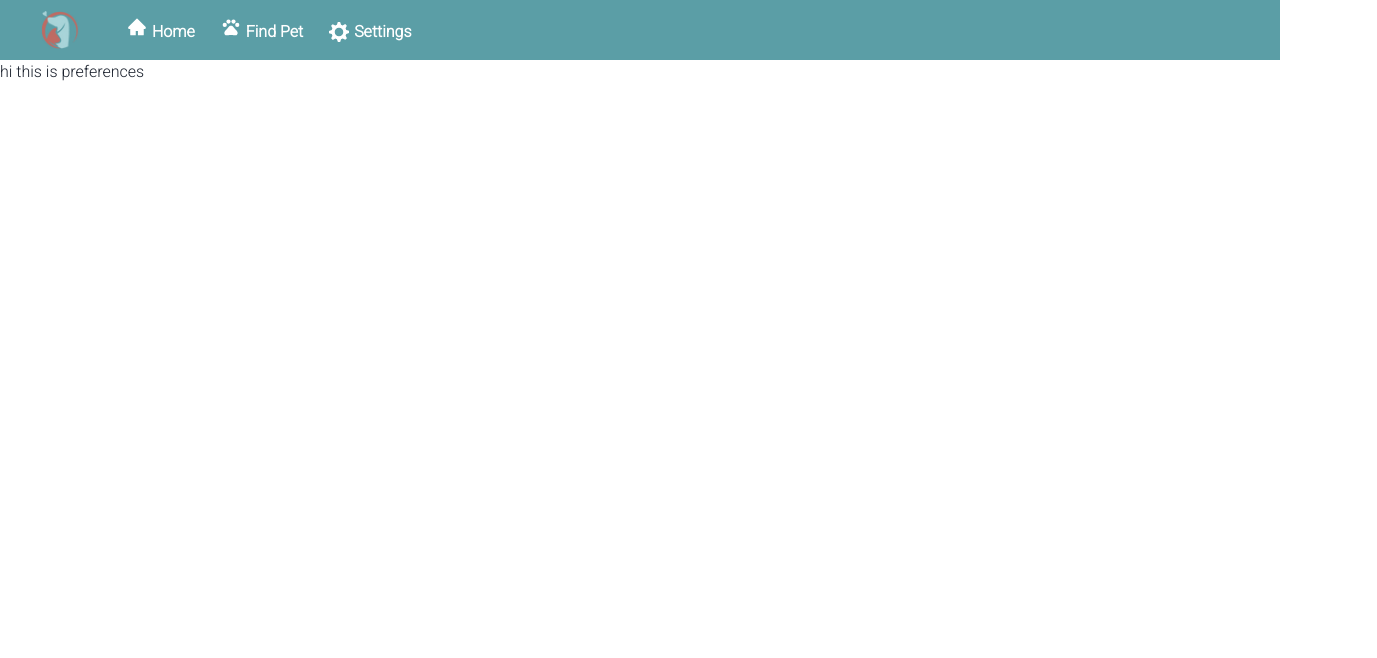
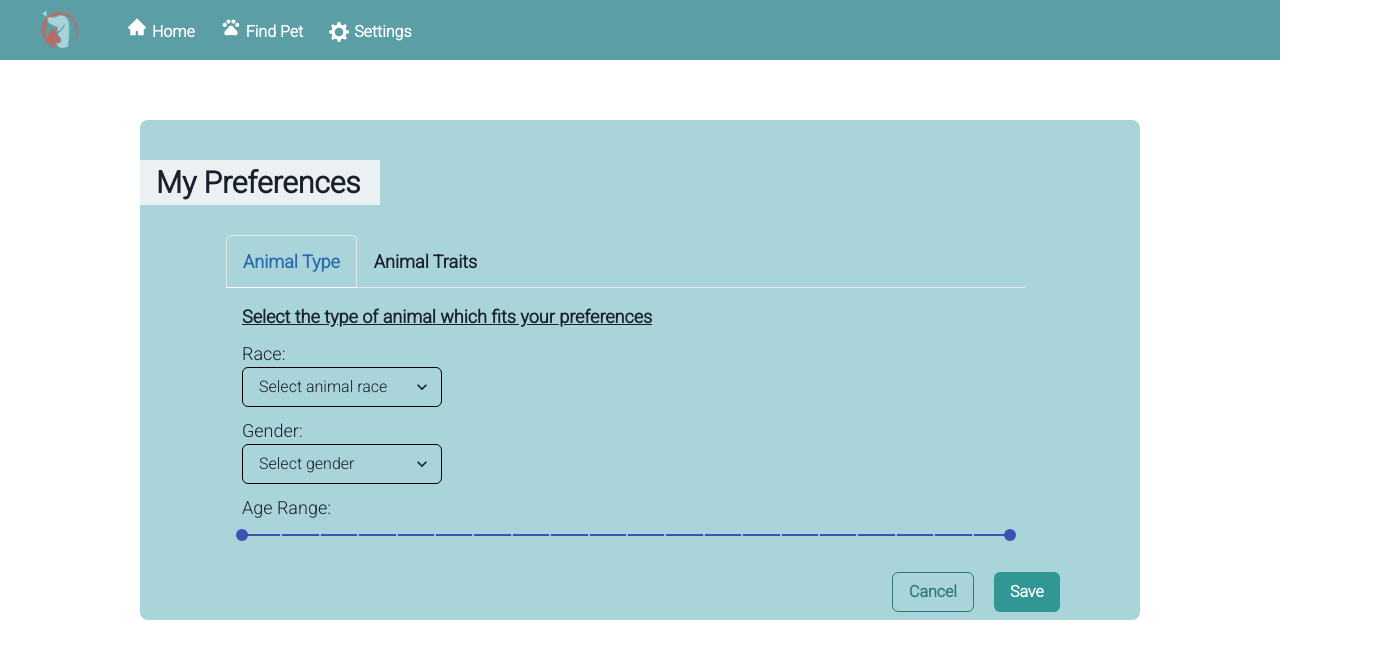
Before and after one commit to jfv-2000/purrrfect-match, a React (Create React App) app: page /preferences in a window 1280 px wide. Shown: the top 658 px of the page, 1377 px wide, since content can reach past the window. Built offline with nearby package versions, Linux system fonts and the light colour scheme.

Commit message:
add preferences

```diff
--- a/src/components/Home.js
+++ b/src/components/Home.js
@@ -5,13 +5,13 @@ export default function Home() {
   return (
     <Flex align="center" justify="center">
       <VStack>
-        <Container maxWidth="5xl">
-          <Text fontSize="5xl" fontWeight="bold" align="center">
+        <Container maxWidth="4xl" mt="40px">
+          <Text fontSize="4xl" fontWeight="bold" align="center">
             Find your Purrrfect Match today.
           </Text>
         </Container>
 
-        <Container maxWidth="5xl">
+        <Container maxWidth="3xl">
           <Image src={FillerImage} />
         </Container>
 
--- a/src/components/Settings/PreferenceSettings.js
+++ b/src/components/Settings/PreferenceSettings.js
@@ -1,5 +1,177 @@
-import React from "react";
+import React, { useState } from "react";
+import {
+  Flex,
+  Box,
+  Text,
+  Container,
+  Tabs,
+  Tab,
+  TabPanel,
+  TabList,
+  TabPanels,
+  Select,
+  Button,
+  Tag,
+  Stack,
+  Wrap,
+  WrapItem,
+} from "@chakra-ui/react";
+import { Slider } from "@material-ui/core";
+import TraitTag from "./TraitTag";
 
 export default function PreferenceSettings(props) {
-  return <h1>hi this is preferences</h1>;
+  const [age, setAge] = useState([0, 20]);
+  const [btnVariant, setBtnVariant] = useState("outline");
+  const handleAge = (event, newAge) => {
+    setAge(newAge);
+  };
+
+  return (
+    <Flex>
+      <Box
+        bg="#A9D4D9"
+        w="1000px"
+        h="500px"
+        my="60px"
+        mx="auto"
+        pt="20px"
+        pr="20px"
+        borderRadius={8}
+      >
+        <Container bg="#EBF0F2" w="240px" ml="0" mt="20px">
+          <Text fontSize="3xl" fontWeight="700">
+            {" "}
+            My Preferences
+          </Text>
+        </Container>
+        <Container mt="30px" ml="70px">
+          <Tabs variant="enclosed" w="800px" size="lg">
+            <TabList>
+              <Tab fontWeight="600">Animal Type</Tab>
+              <Tab fontWeight="600">Animal Traits</Tab>
+            </TabList>
+            <TabPanels>
+              <TabPanel>
+                <Text fontSize="lg" fontWeight="600" as="u">
+                  Select the type of animal which fits your preferences
+                </Text>
+                <Text mt="10px" fontSize="lg">
+                  Race:
+                </Text>
+                <Select
+                  w="200px"
+                  placeholder="Select animal race"
+                  borderColor="black"
+                >
+                  <option value="option1">Dogs</option>
+                  <option value="option2">Cats</option>
+                </Select>
+                <Text mt="10px" fontSize="lg">
+                  Gender:
+                </Text>
+                <Select
+                  w="200px"
+                  placeholder="Select gender"
+                  borderColor="black"
+                >
+                  <option value="option1">Male</option>
+                  <option value="option2">Female</option>
+                </Select>
+                <Text mt="10px" fontSize="lg">
+                  Age Range:
+                </Text>
+                <Slider
+                  getAriaLabel={() => "Temperature range"}
+                  step={1}
+                  min={0}
+                  value={age}
+                  onChange={handleAge}
+                  marks={true}
+                  max={20}
+                  valueLabelDisplay="auto"
+                />
+              </TabPanel>
+              <TabPanel>
+                <Text mt="10px" fontSize="lg" fontWeight="500" ml="20px">
+                  Select your favorite traits for your match:
+                </Text>
+                <Container
+                  borderRadius={8}
+                  w="500px"
+                  h="200px"
+                  mt="10px"
+                  pt="10px"
+                  ml="20px"
+                  bg="#EBF0F2"
+                >
+                  <Wrap spacing="12px" mb="10px">
+                    <WrapItem mr="20px">
+                      <TraitTag trait="Active" />
+                    </WrapItem>
+                    <WrapItem>
+                      <TraitTag trait="Loyal" />
+                    </WrapItem>
+                    <WrapItem>
+                      <TraitTag trait="Energetic" />
+                    </WrapItem>
+                    <WrapItem>
+                      <TraitTag trait="Loving" />
+                    </WrapItem>
+                    <WrapItem>
+                      <TraitTag trait="Sleepy" />
+                    </WrapItem>
+                    <WrapItem>
+                      <TraitTag trait="Smart" />
+                    </WrapItem>
+                    <WrapItem>
+                      <TraitTag trait="Brave" />
+                    </WrapItem>
+                    <WrapItem>
+                      <TraitTag trait="Friendly" />
+                    </WrapItem>
+                    <WrapItem>
+                      <TraitTag trait="Reserved" />
+                    </WrapItem>
+                    <WrapItem>
+                      <TraitTag trait="Affectionate" />
+                    </WrapItem>
+                    <WrapItem>
+                      <TraitTag trait="Quiet" />
+                    </WrapItem>
+                    <WrapItem>
+                      <TraitTag trait="Loud" />
+                    </WrapItem>
+                    <WrapItem>
+                      <TraitTag trait="Dependent" />
+                    </WrapItem>
+                    <WrapItem>
+                      <TraitTag trait="Cat Friendly" />
+                    </WrapItem>
+                    <WrapItem>
+                      <TraitTag trait="Dog Friendly" />
+                    </WrapItem>
+                  </Wrap>
+                </Container>
+              </TabPanel>
+            </TabPanels>
+          </Tabs>
+          <Container ml="650px">
+            <Button colorScheme="teal" variant="outline" mr="20px">
+              Cancel
+            </Button>
+            <Button
+              colorScheme="teal"
+              variant="solid"
+              _click={{
+                bg: "black",
+                borderColor: "#000000",
+              }}
+            >
+              Save
+            </Button>
+          </Container>
+        </Container>
+      </Box>
+    </Flex>
+  );
 }
--- /dev/null
+++ b/src/components/Settings/TraitTag.js
@@ -0,0 +1,22 @@
+import React, { useState } from "react";
+import { Button } from "@chakra-ui/react";
+
+export default function TraitTag(props) {
+  const [btnVariant, setBtnVariant] = useState("outline");
+
+  return (
+    <Button
+      borderRadius={12}
+      colorScheme="teal"
+      size="sm"
+      variant={btnVariant}
+      onClick={() => {
+        btnVariant === "solid"
+          ? setBtnVariant("outline")
+          : setBtnVariant("solid");
+      }}
+    >
+      {props.trait}
+    </Button>
+  );
+}
```
